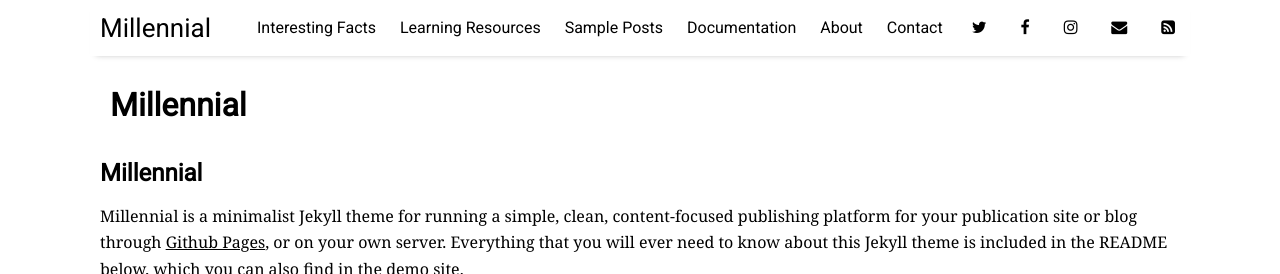
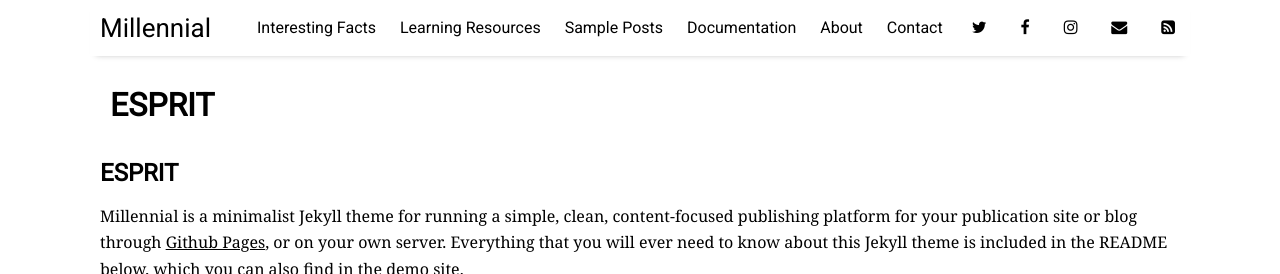
Before and after one commit to zinhoo/zinhoo.github.io2, a Jekyll site: the page built from OLD-README.md, in a window 1280 px wide and 900 px high, cut to the strip 0-274 px from the top of the window. Built offline with Jekyll 4.4.1, drawn with Linux system fonts in a browser that asks for light colours; nearby versions of some CDN libraries; our own code applies the rules of GitHub Pages for plain Markdown files.

Commit message:
version 0.1.1

```diff
--- a/OLD-README.md
+++ b/OLD-README.md
@@ -1,4 +1,4 @@
-# Millennial
+# ESPRIT
 
 Millennial is a minimalist Jekyll theme for running a simple, clean, content-focused publishing platform for your publication site or blog through [Github Pages](https://pages.github.com/), or on your own server. Everything that you will ever need to know about this Jekyll theme is included in the README below, which you can also find in [the demo site](https://lenpaul.github.io/Millennial/).
 
```
Also changed, not shown: 1 other file.
